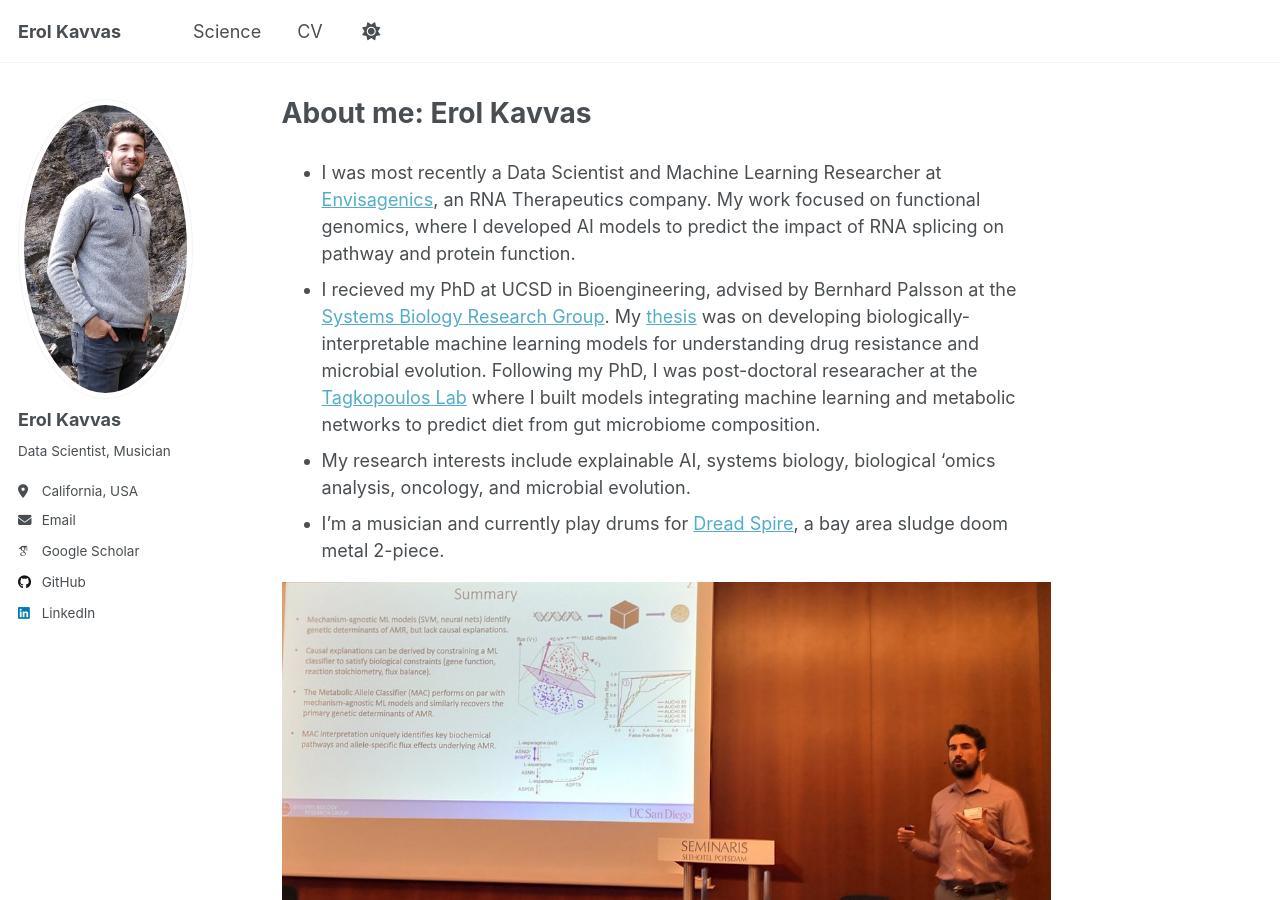
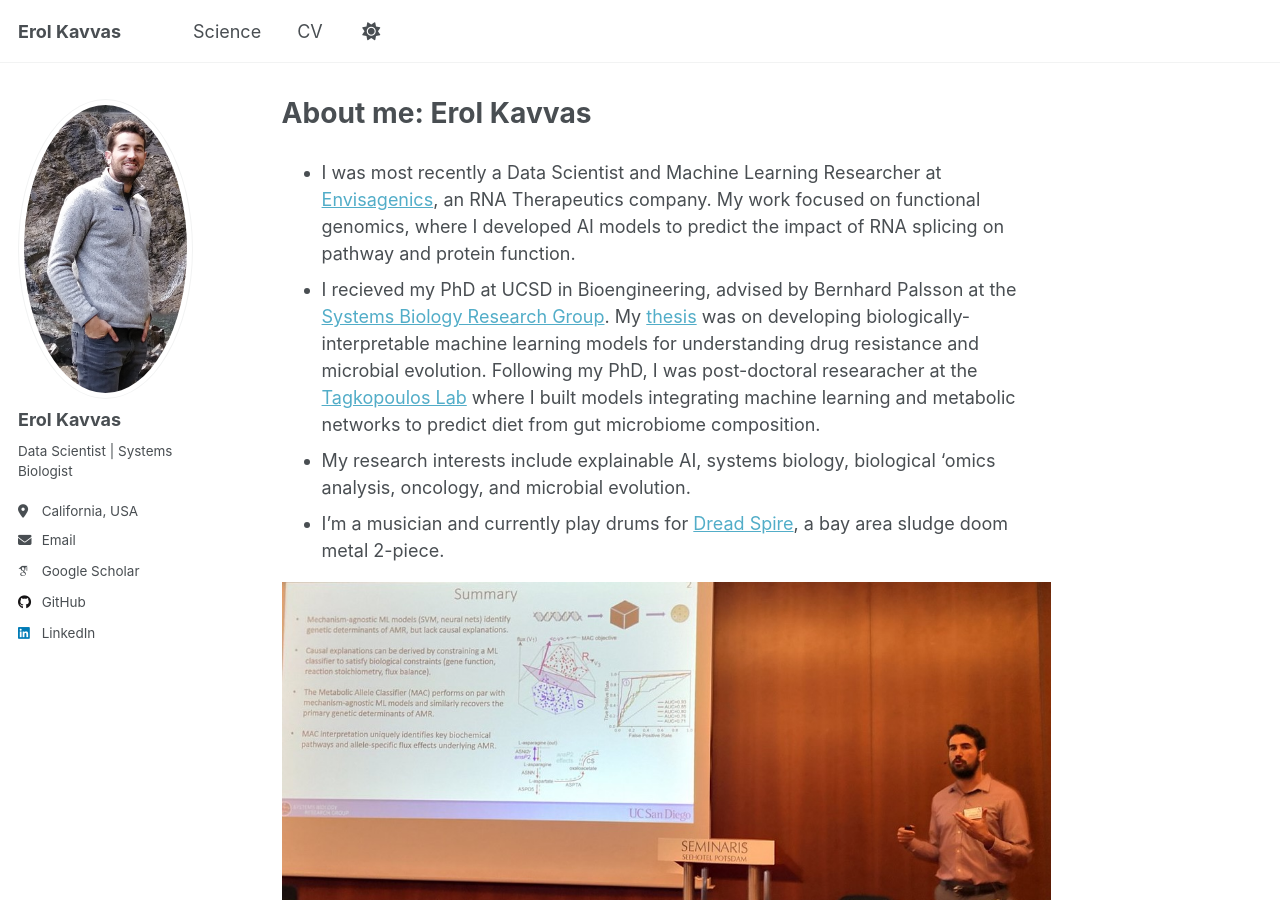
Before and after one commit to erolkavvas/erolkavvas.github.io, a Jekyll site: the page built from _pages/about.md, in a window 1280 px wide and 900 px high. Built offline with Jekyll 4.4.1, drawn with Linux system fonts in a browser that asks for light colours; some web fonts are replaced.

```diff
--- a/_config.yml
+++ b/_config.yml
@@ -25,11 +25,11 @@ author:
   avatar           : "waterfall_nz_crop2.jpg" # "turkey_2024_1.JPG"
   name             : "Erol Kavvas"
   pronouns         : # example: "she/her"
-  bio              : "Data Scientist, Musician"
+  bio              : "Data Scientist | Systems Biologist"
   location         : "California, USA"
   employer         : # "Unemployed"
   uri              : # URL
-  email            : "esakvvas@gmail.com"
+  email            : "eskavvas@gmail.com"
 
   # Academic websites
   academia         : # URL
```
